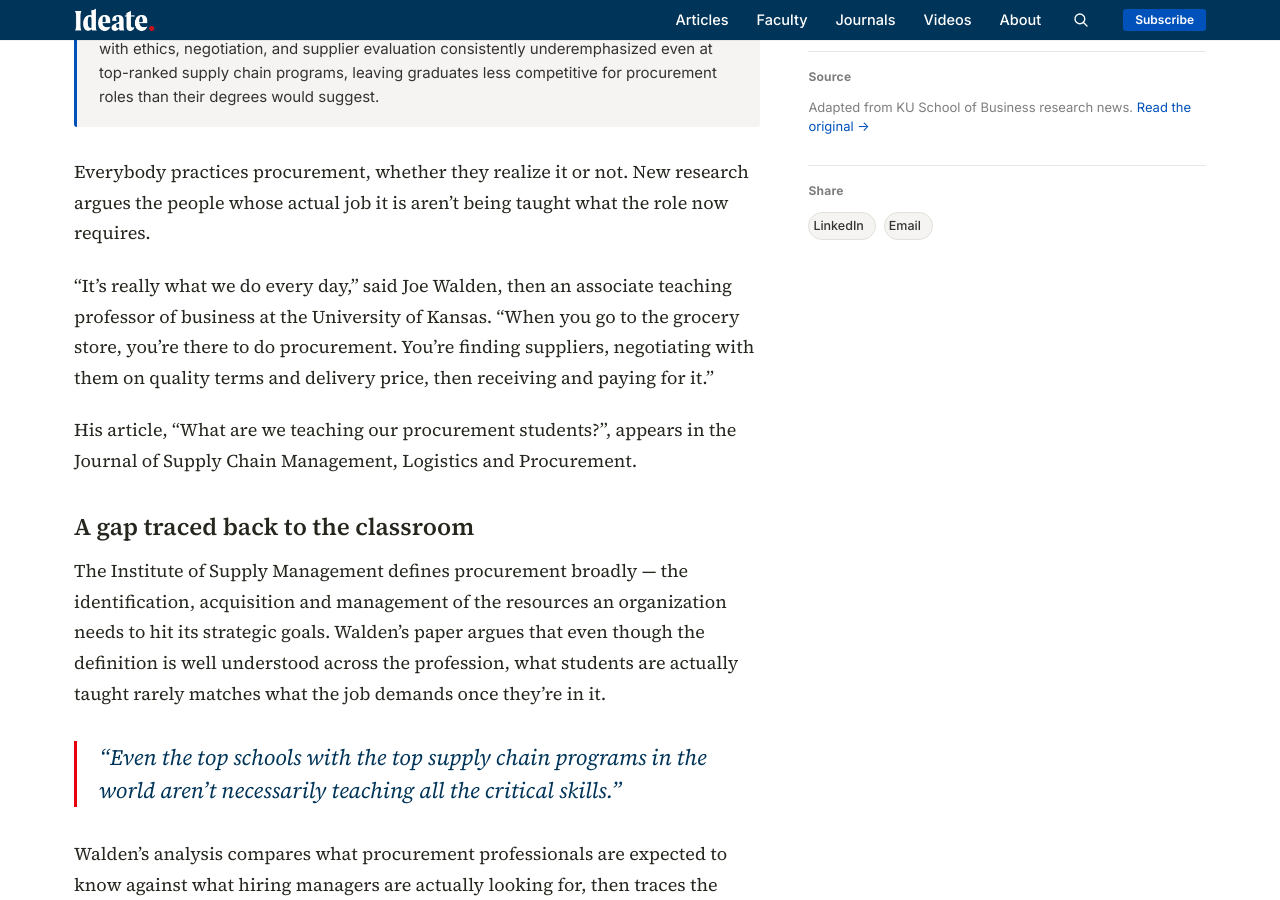
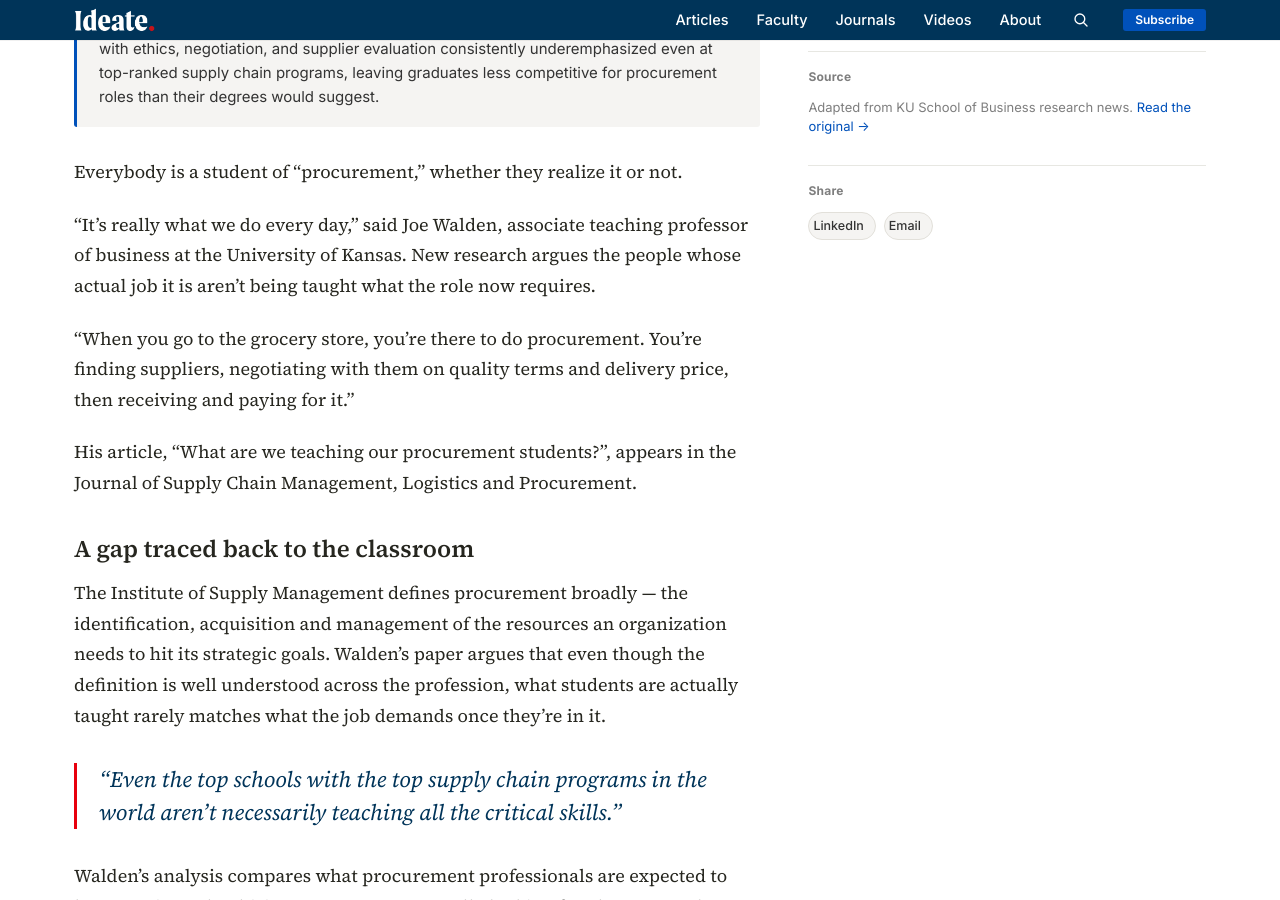
Before and after one commit to KUBschool/ideate, a Jekyll site: the page built from _articles/2023-05-10-procurement-talent-gap.md, in a window 1280 px wide and 900 px high, scrolled down 1010 px. Built offline with Jekyll 4.4.1, drawn with Linux system fonts in a browser that asks for light colours.

Commit message:
Update Article “2023-05-10-procurement-talent-gap”

```diff
--- a/_articles/2023-05-10-procurement-talent-gap.md
+++ b/_articles/2023-05-10-procurement-talent-gap.md
@@ -1,25 +1,30 @@
 ---
-title: "Reasons for talent gap in procurement field examined in new business analysis"
-dek: "Procurement is something everyone does without thinking about it — negotiating with suppliers, weighing price against quality. New research argues even top supply chain programs aren't teaching the skills the field actually needs."
+title: Reasons for talent gap in procurement field examined in new business analysis
+dek: Procurement is something everyone does without thinking about it —
+  negotiating with suppliers, weighing price against quality. New research
+  argues even top supply chain programs aren't teaching the skills the field
+  actually needs.
 topic: supply-chain
 faculty: []
-byline: "Joe Walden"
+byline: Joe Walden
 date: 2023-05-10
 image_tint: steam
 featured: false
-source_url: "https://business.ku.edu/reasons-talent-gap-procurement-field-examined-new-business-analysis"
-answer_box: >-
-  An analysis of procurement curricula against what employers actually
-  seek finds a persistent talent gap traceable to what future supply
-  chain managers learn in college — with ethics, negotiation, and
-  supplier evaluation consistently underemphasized even at top-ranked
-  supply chain programs, leaving graduates less competitive for
-  procurement roles than their degrees would suggest.
+source_url: https://business.ku.edu/reasons-talent-gap-procurement-field-examined-new-business-analysis
+answer_box: An analysis of procurement curricula against what employers actually
+  seek finds a persistent talent gap traceable to what future supply chain
+  managers learn in college — with ethics, negotiation, and supplier evaluation
+  consistently underemphasized even at top-ranked supply chain programs, leaving
+  graduates less competitive for procurement roles than their degrees would
+  suggest.
+journal: " Journal of Supply Chain Management, Logistics and Procurement"
+journal_url: https://www.ingentaconnect.com/contentone/hsp/jscm/2023/00000005/00000003/art00007
 ---
+Everybody is a student of “procurement,” whether they realize it or not.
 
-Everybody practices procurement, whether they realize it or not. New research argues the people whose actual job it is aren't being taught what the role now requires.
+“It’s really what we do every day,” said Joe Walden, associate teaching professor of business at the University of Kansas. New research argues the people whose actual job it is aren't being taught what the role now requires.
 
-"It's really what we do every day," said Joe Walden, then an associate teaching professor of business at the University of Kansas. "When you go to the grocery store, you're there to do procurement. You're finding suppliers, negotiating with them on quality terms and delivery price, then receiving and paying for it."
+“When you go to the grocery store, you’re there to do procurement. You’re finding suppliers, negotiating with them on quality terms and delivery price, then receiving and paying for it.”
 
 His article, "What are we teaching our procurement students?", appears in the Journal of Supply Chain Management, Logistics and Procurement.
 
```
